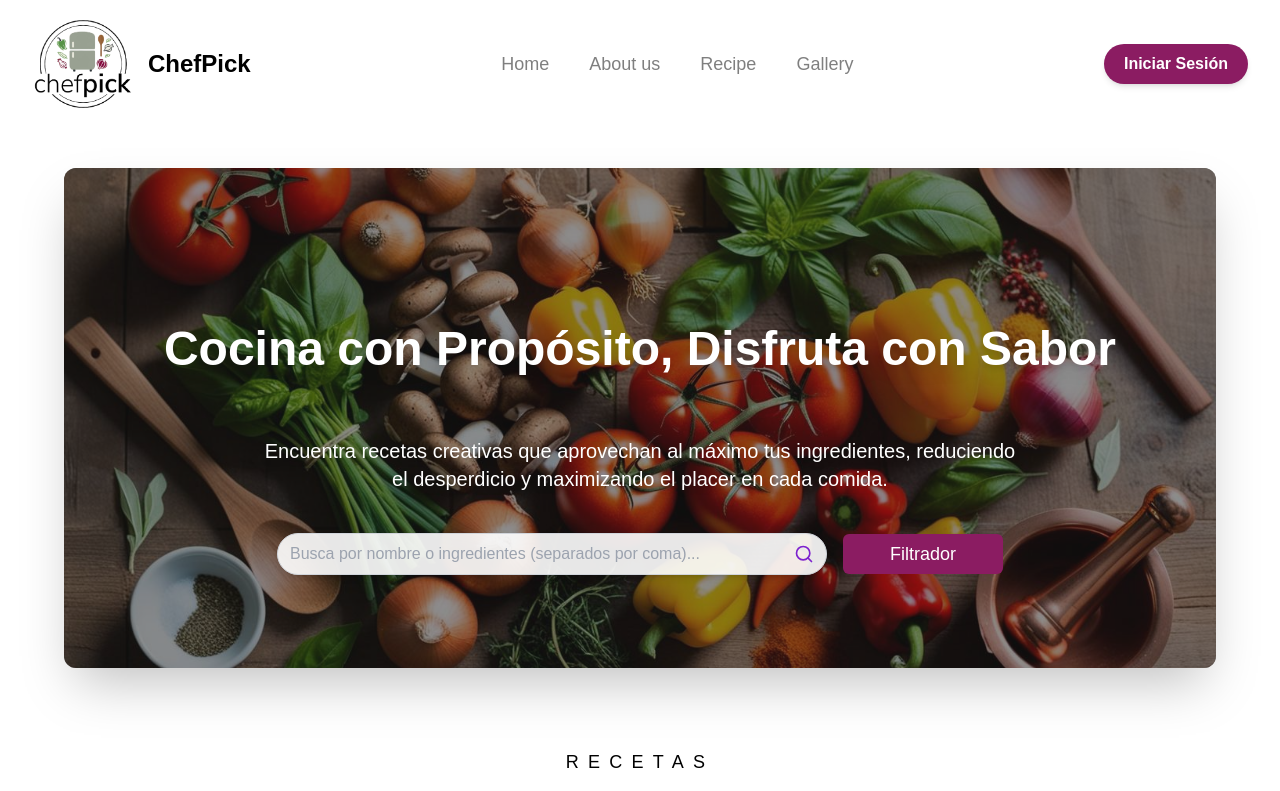
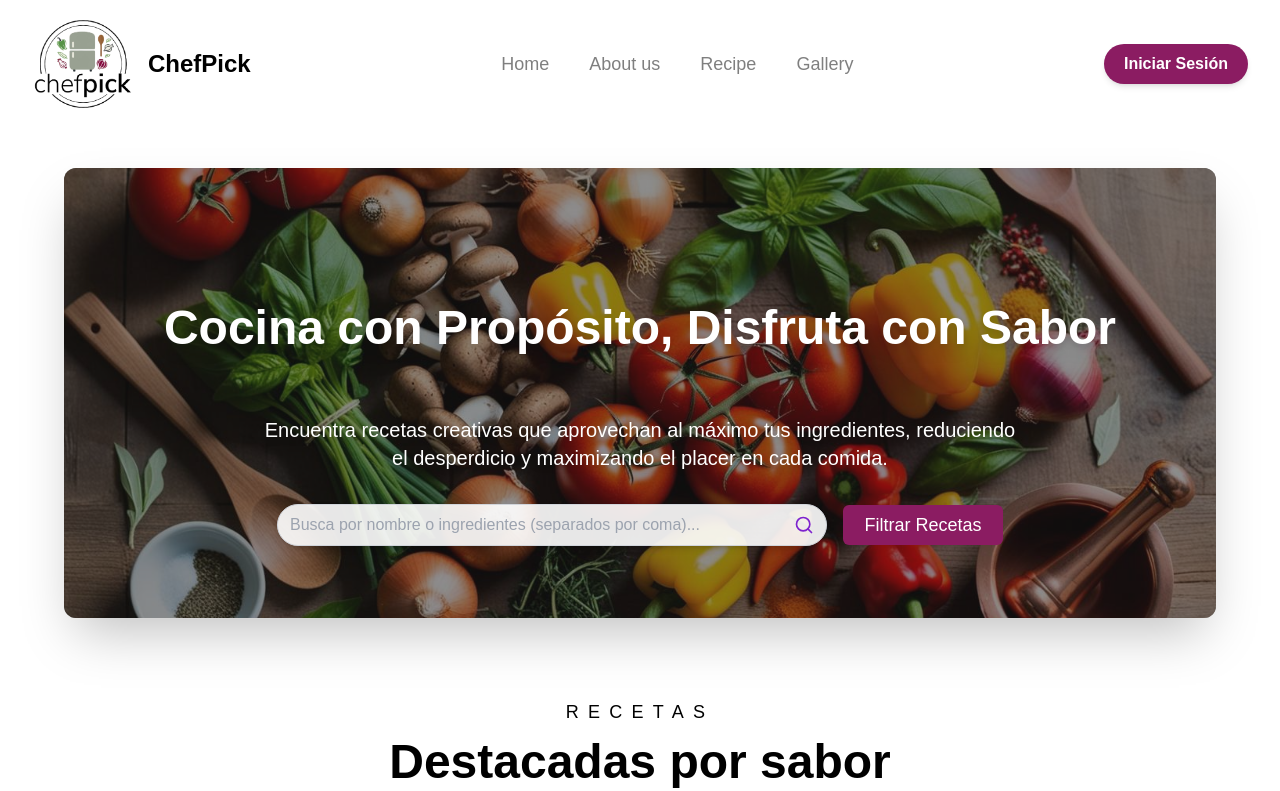
Before and after one commit to JovanyEquihua/recetarioInteligente-, a Next.js app: page / in a window 1280 px wide. Shown: the top 791 px of the page. Built offline with nearby package versions, Linux system fonts and the light colour scheme.

Commit message:
RI-59 <Filtro a un costado 50%>

```diff
--- a/src/app/components/Principal/Buscador/BuscadorPage.jsx
+++ b/src/app/components/Principal/Buscador/BuscadorPage.jsx
@@ -48,8 +48,8 @@ const BuscadorPage = () => {
   }, [query, buscar]);
 
   return (
-      <div className="w-full"> {/* Contenedor principal modificado */}
-      <div className="w-[550px] flex items-center gap-2 border border-gray-300 bg-white bg-opacity-90 rounded-full px-3 py-2 shadow-md">
+      <div className=" w-full"> {/* Contenedor principal modificado */}
+      <div className=" w-[550px] flex items-center gap-2 border border-gray-300 bg-white bg-opacity-90 rounded-full px-3 py-2 shadow-md">
       <input
           type="text"
           value={query}
--- a/src/app/components/Principal/CarruselImagenes/Carrusel/CarruselPage.jsx
+++ b/src/app/components/Principal/CarruselImagenes/Carrusel/CarruselPage.jsx
@@ -1,8 +1,7 @@
 'use client'
-import React from 'react'
-import { useState, useEffect } from "react";
+import React, { useState, useEffect } from "react";
 
-function CarruselPage() {
+function CarruselPage({ isFiltered }) {
   const images = [
     "images/Principal/P1.jpg",
     "images/Principal/P2.jpg",
@@ -16,28 +15,28 @@ function CarruselPage() {
   useEffect(() => {
     const interval = setInterval(() => {
       setCurrentIndex((prev) => (prev + 1) % images.length);
-        }, 4000); // Cambia de imagen cada 4 segundos
+    }, 4000);
 
     return () => clearInterval(interval);
   }, [images.length]);
+
   return (
-    <div className="relative mx-auto w-full max-w-6xl h-[500px] bg-black/90 rounded-xl shadow-2xl ">
-
+    <div
+      className={`relative mx-auto w-full max-w-6xl rounded-xl shadow-2xl bg-black/90
+        ${isFiltered ? "h-[250px]" : "h-[450px]"} transition-all duration-500`}
+    >
       {images.map((src, index) => (
         <img
           key={index}
           src={src}
           alt={`Imagen ${index + 1}`}
-              className={`absolute  w-full h-full rounded-xl
-                   object-cover transition-opacity duration-1000 ease-in-out ${
+          className={`absolute w-full h-full rounded-xl object-cover transition-opacity duration-1000 ease-in-out ${
             index === currentIndex ? "opacity-50" : "opacity-0"
           }`}
         />
       ))}
-
-
     </div>
-  )
+  );
 }
 
-export default CarruselPage
+export default CarruselPage;
--- a/src/app/components/Principal/CarruselImagenes/CarruselGeneral.jsx
+++ b/src/app/components/Principal/CarruselImagenes/CarruselGeneral.jsx
@@ -4,57 +4,18 @@ import { Fade } from "react-awesome-reveal";
 import React, { useState } from "react";
 import CarruselPage from "./Carrusel/CarruselPage";
 import BuscadorPage from "../Buscador/BuscadorPage";
-import Link from "next/link";
 import Filtrar from "@/app/recetas/Filtrar";
 
 const CarruselGeneral = () => {
   const [mostrarFiltrar, setMostrarFiltrar] = useState(false);
 
   return (
-    <div className="relative w-full max-w-6xl mx-auto mt-10">
-      {/* Carrusel */}
-      <div className="relative">
-        <CarruselPage />
-
-        {/* Overlay con texto y buscador */}
-        <div
-          className="absolute inset-0 flex flex-col items-center justify-center
-           px-6 text-center text-white mt-16"
-        >
-          <Fade direction="up" delay={100} cascade damping={1e-1} triggerOnce>
-            <p className="text-4xl sm:text-4xl md:text-5xl lg:text-5xl font-bold drop-shadow-lg">
-              Cocina con Propósito, Disfruta con Sabor
-            </p>
-            <p className="mt-16 text-lg sm:text-xl max-w-3xl drop-shadow-md">
-              Encuentra recetas creativas que aprovechan al máximo tus
-              ingredientes, reduciendo el desperdicio y maximizando el placer en
-              cada comida.
-            </p>
-
-            {/* Buscador y botón de filtro*/}
-            <div className="mt-10 px-6">
-              <div className="flex justify-between items-center">
-                <div className="w-full max-w-2xl ">
-                  <BuscadorPage />
-                </div>
-
-                <div className="ml-4">
+    <div className="relative w-full max-w-7xl mx-auto mt-10 flex transition-all duration-500">
+      {/* Panel de filtrado */}
+      {mostrarFiltrar && (
+        <div className="relative z-50 bg-white rounded-xl shadow-2xl p-6 min-w-[300px] max-w-[350px] transition-all duration-500">
           <button
-                    className="w-40 h-10 bg-[#8B1C62] text-white rounded-md hover:bg-[#8b1c62d2] transition duration-300 text-lg"
-                    onClick={() => setMostrarFiltrar(!mostrarFiltrar)}
-                  >
-                    Filtrador
-                  </button>
-                </div>
-              </div>
-            </div>
-            {/* Mostrar Filtrar solo si mostrarFiltrar es true */}
-            {mostrarFiltrar && (
-              <div className="fixed inset-0 flex items-center justify-center z-50 bg-black bg-opacity-30 top-[550px]">
-                <div className="bg-white rounded-xl shadow-2xl p-6 relative">
-                  {/* Botón para cerrar */}
-                  <button
-                    className="absolute top-2 right-2 text-gray-500 hover:text-[#8B1C62] text-2xl font-bold"
+            className="text-gray-500 hover:text-[#8B1C62] text-2xl font-bold mb-2 translate-x-72"
             onClick={() => setMostrarFiltrar(false)}
             aria-label="Cerrar"
           >
@@ -62,9 +23,79 @@ const CarruselGeneral = () => {
           </button>
           <Filtrar />
         </div>
+      )}
+
+      {/* Carrusel y contenido principal */}
+      <div
+        className={`transition-all duration-500 ${
+          mostrarFiltrar
+            ? "w-[calc(100%-350px)] scale-[0.95] translate-x-4"
+            : "w-full"
+        }`}
+      >
+        <div className="relative">
+          <CarruselPage isFiltered={mostrarFiltrar} />
+
+          {/* Overlay con texto y buscador */}
+          <div
+            className={`absolute inset-0 flex flex-col items-center justify-center px-6 text-center text-white transition-all duration-500 ${
+              mostrarFiltrar ? "py-10  " : "mt-16"
+            }`}
+          >
+            <Fade direction="up" delay={100} cascade damping={1e-1} triggerOnce>
+              <div
+                className={`${
+                  mostrarFiltrar
+                    ? "rounded-xl p-4 text-white w-full max-w-md mx-auto flex flex-col items-center justify-center text-center"
+                    : "flex flex-col items-center justify-center text-center"
+                }`}
+              >
+                <p
+                  className={`font-bold drop-shadow-lg ${
+                    mostrarFiltrar
+                      ? "text-xl sm:text-2xl mt-5 w-full"
+                      : "text-4xl sm:text-4xl md:text-5xl lg:text-5xl w-full"
+                  }`}
+                >
+                  Cocina con Propósito, Disfruta con Sabor
+                </p>
+                <p
+                  className={`drop-shadow-md ${
+                    mostrarFiltrar
+                      ? "text-sm sm:text-base mt-4 w-[550px]"
+                      : "mt-16 text-lg sm:text-xl max-w-3xl w-full"
+                  }`}
+                >
+                  Encuentra recetas creativas que aprovechan al máximo tus
+                  ingredientes, reduciendo el desperdicio y maximizando el
+                  placer en cada comida.
+                </p>
+              </div>
+
+              {/* Buscador y botón */}
+              <div
+                className={`mt-8 px-2 ${
+                  mostrarFiltrar ? "max-w-md mx-auto  flex justify-center items-center -mt-2 " : ""
+                }`}
+              >
+                <div className="flex justify-between items-center">
+                  <div className="w-full max-w-2xl">
+                    <BuscadorPage />
+                  </div>
+                  {!mostrarFiltrar && (
+                    <div className="ml-4">
+                      <button
+                        className="w-40 h-10 bg-[#8B1C62] text-white rounded-md hover:bg-[#8b1c62d2] transition duration-300 text-lg"
+                        onClick={() => setMostrarFiltrar(true)}
+                      >
+                        Filtrar Recetas
+                      </button>
                     </div>
                   )}
+                </div>
+              </div>
             </Fade>
+          </div>
         </div>
       </div>
     </div>
--- a/src/app/recetas/Filtrar.jsx
+++ b/src/app/recetas/Filtrar.jsx
@@ -217,7 +217,7 @@ const Filtrar = () => {
         </div>
 
         {/* Resultados */}
-        <div className="flex-1 w-[550px]">
+        {/* <div className="flex-1 w-[550px]">
           <h2 className="text-2xl font-bold mb-6">Resultados</h2>
           {resultados.length > 0 ? (
             <div className="grid gap-8 grid-cols-1 sm:grid-cols-2 lg:grid-cols-3">
@@ -299,7 +299,7 @@ const Filtrar = () => {
               </p>
             </div>
           )}
-        </div>
+        </div> */}
       </div>
     </div>
   );
```
Lines whose indentation alone changed are shown as unchanged.
